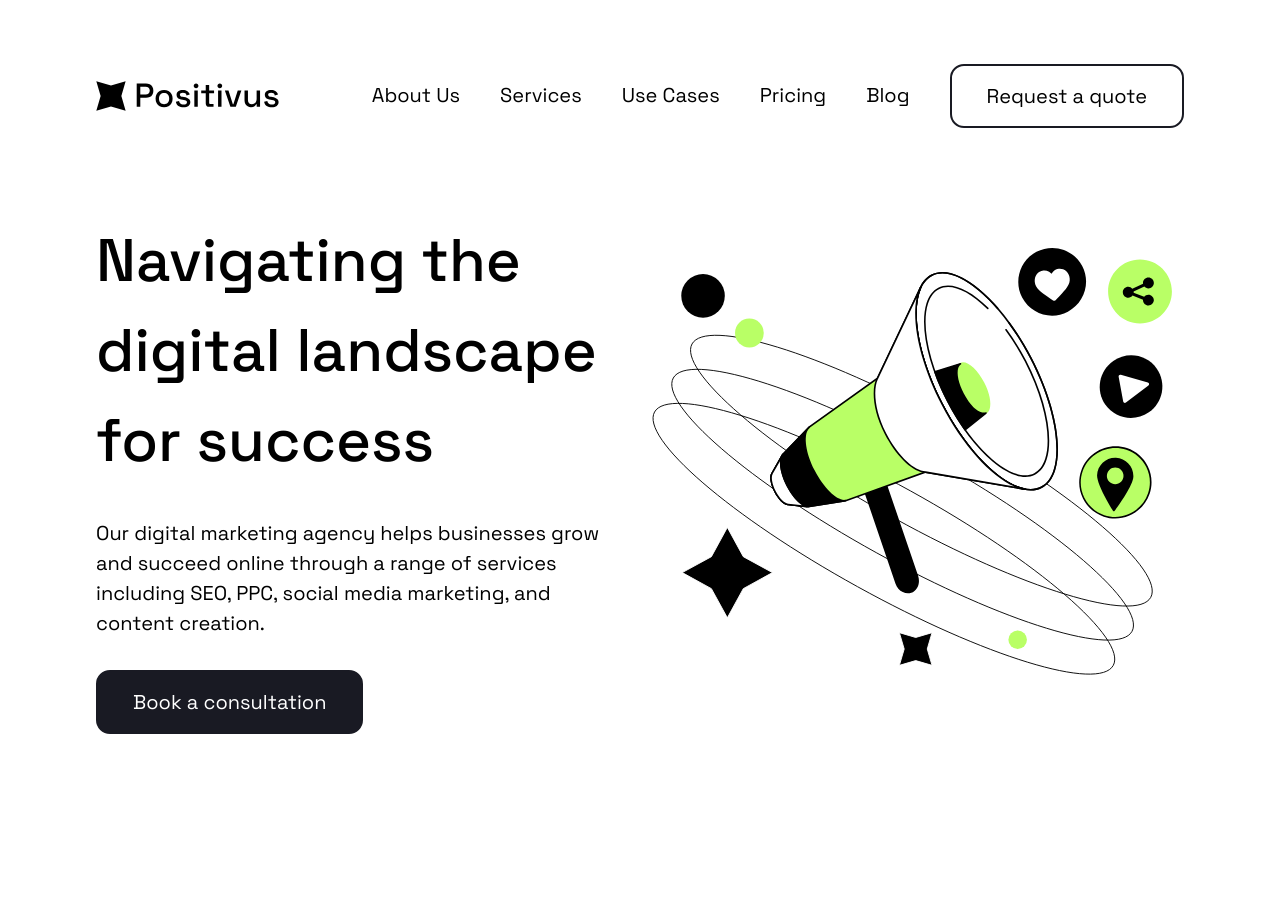
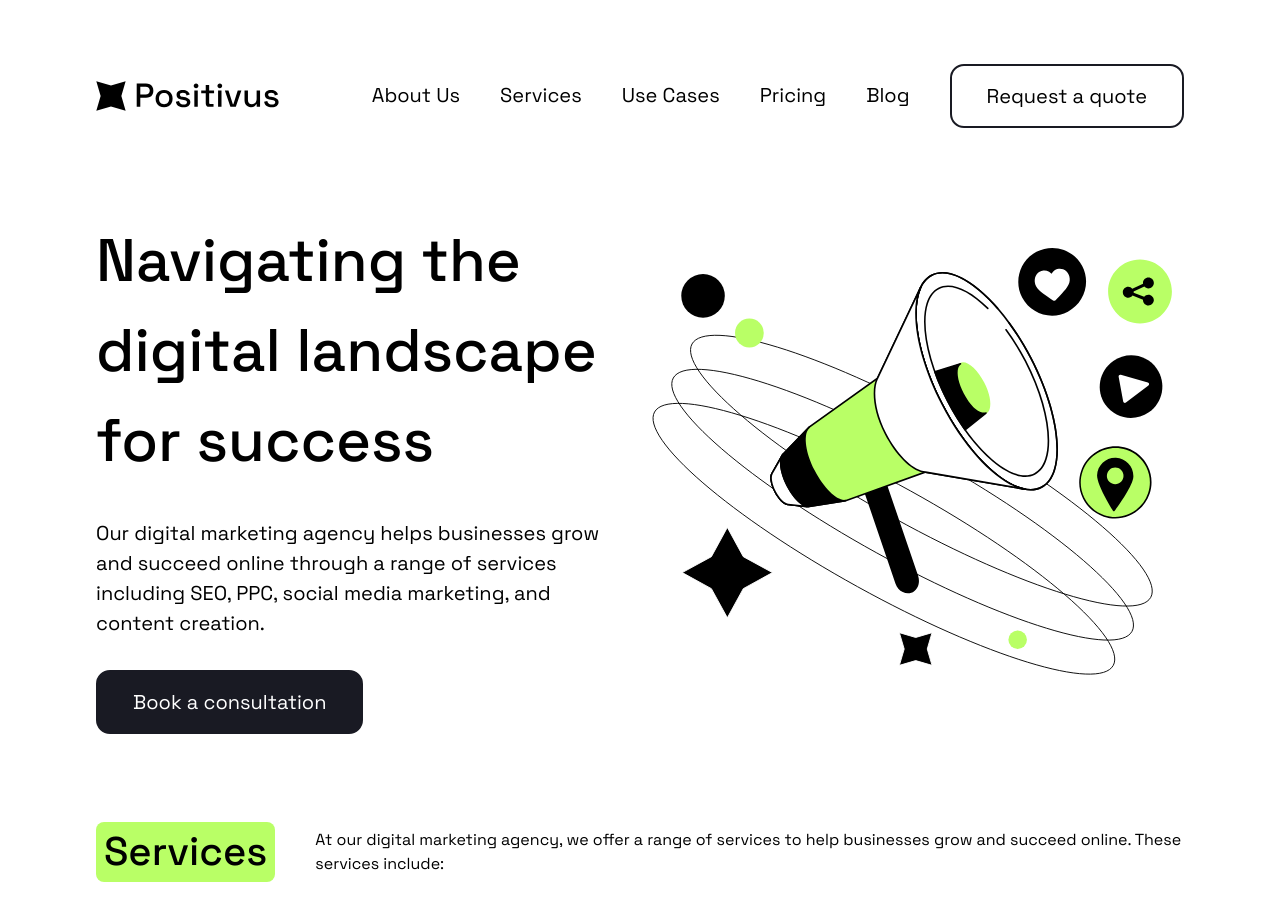
Before and after one commit to tasshanakagawa/positivus, a React (Vite) app: page / in a window 1280 px wide. Shown: the top 920 px of the page. Before the commit the page ends 800 px from the top, so only its background shows below. Built offline with nearby package versions, Linux system fonts and the light colour scheme.

Commit message:
feat: add section header component

```diff
--- /dev/null
+++ b/src/components/SectionHeader/SectionHeader.css
@@ -0,0 +1,7 @@
+.section-header {
+  .header__title {
+    background-color: var(--color-primary);
+    padding: 0 8px;
+    border-radius: 8px;
+  }
+}
--- /dev/null
+++ b/src/components/SectionHeader/SectionHeader.jsx
@@ -0,0 +1,14 @@
+import './SectionHeader.css'
+
+const SectionHeader = ({ title, description }) => {
+  return (
+    <div className="section-header">
+      <div className="container items-center gap-40">
+        <h2 className="header__title">{title}</h2>
+        <p className="header__description">{description}</p>
+      </div>
+    </div>
+  )
+}
+
+export default SectionHeader
--- a/src/index.css
+++ b/src/index.css
@@ -67,6 +67,7 @@ p {
 }
 
 .container {
+  display: flex;
   max-width: 1440px;
   padding: 0 20px;
   margin: auto;
--- a/src/pages/Home/HomePage.jsx
+++ b/src/pages/Home/HomePage.jsx
@@ -1,10 +1,12 @@
 import Button from '../../components/Button/Button.jsx'
+import SectionHeader from '../../components/SectionHeader/SectionHeader.jsx'
 import './HomePage.css'
 
 function HomePage() {
   return (
+    <>
       <div className="hero-banner py-24">
-      <div className="container md:flex items-center justify-between">
+        <div className="container flex-col md:flex-row items-center justify-between">
           <div className="hero-banner__content flex flex-col gap-32">
             <h1 className="content__title">Navigating the digital landscape for success</h1>
             <p className="content__description">Our digital marketing agency helps businesses grow and succeed online through a range of services including SEO, PPC, social media marketing, and content creation.</p>
@@ -19,6 +21,14 @@ function HomePage() {
           </div>
         </div>
       </div>
+
+      <div className="services py-64">
+        <SectionHeader
+          title="Services"
+          description="At our digital marketing agency, we offer a range of services to help businesses grow and succeed online. These services include:"
+        />
+      </div>
+    </>
   )
 }
 
```
Lines whose indentation alone changed are shown as unchanged.
